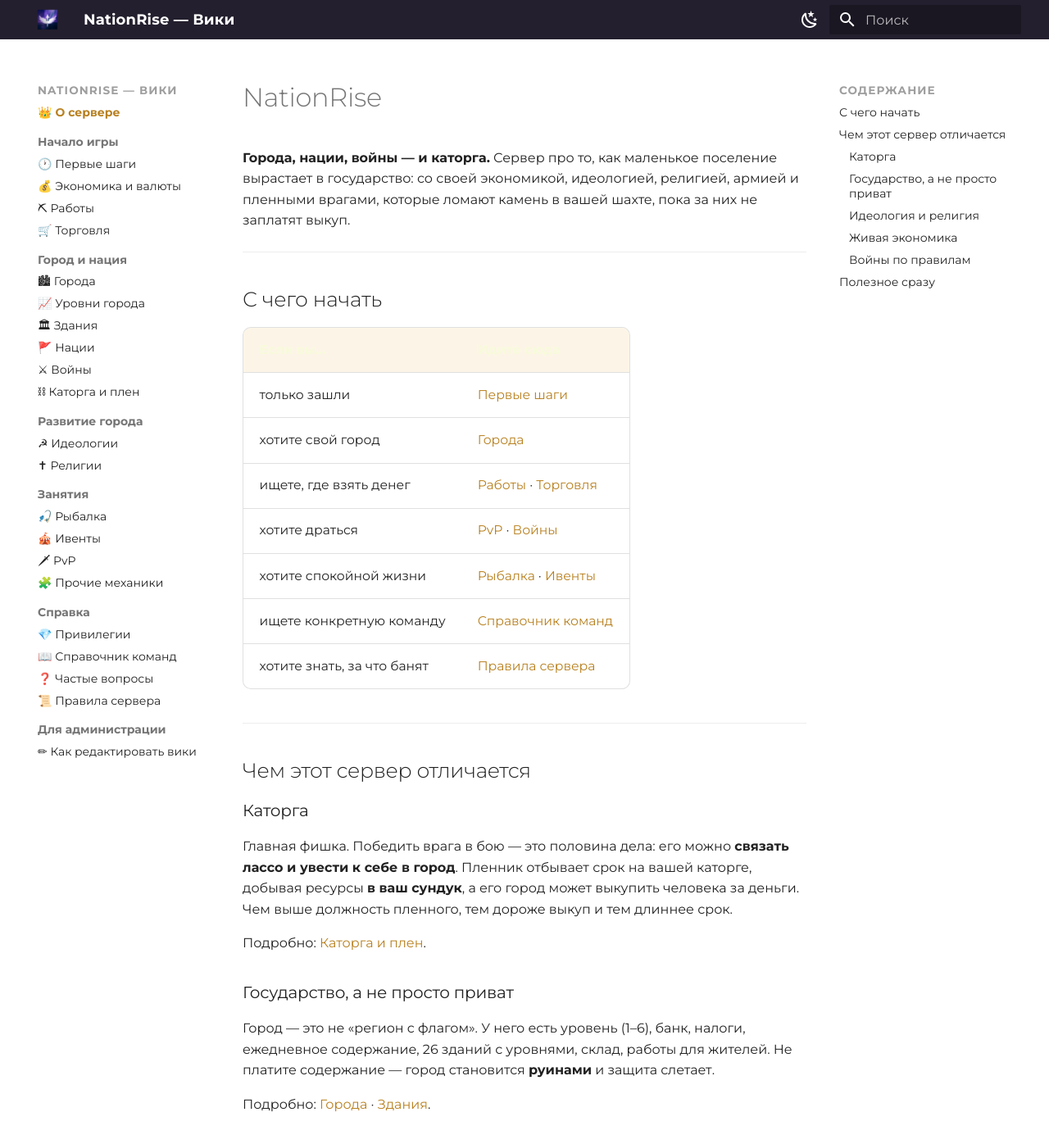
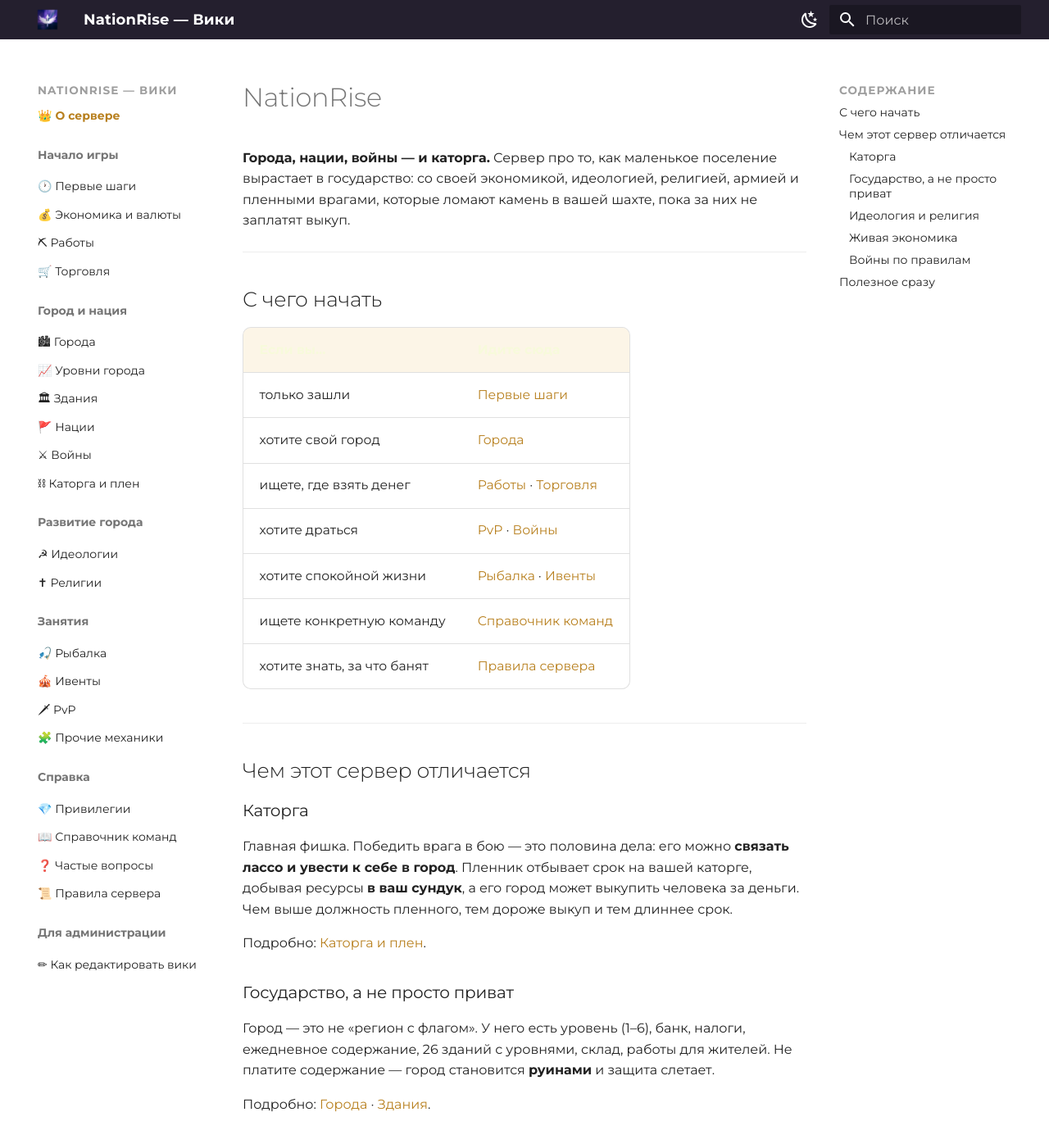
Before and after one commit to zixSSSed/NationRise-Wiki, an MkDocs documentation site: the page built from docs/index.md, in a window 1280 px wide and 1400 px high. Shown: the top 1396 px of the window at 82% size. Built offline with MkDocs 1.6.1 and Material for MkDocs 9.7.7, drawn with Linux system fonts in a browser that asks for light colours.

Commit message:
wiki: воздух между пунктами меню слева — строки стояли вплотную

```diff
--- a/docs/assets/nationrise.css
+++ b/docs/assets/nationrise.css
@@ -76,6 +76,22 @@
   font-weight: 700;
 }
 
+/* Пункты меню слева дышат: строки стояли вплотную и читались как сплошной список */
+.md-nav--primary .md-nav__item {
+  margin-top: .35rem;
+}
+.md-nav--primary .md-nav__link {
+  padding: .12rem 0;
+  line-height: 1.5;
+}
+/* между блоками разделов («Начало игры», «Город и нация») отступ побольше */
+.md-nav--primary .md-nav__item--section {
+  margin-top: 1.1rem;
+}
+.md-nav--primary .md-nav__item--section > .md-nav__link {
+  margin-bottom: .2rem;
+}
+
 /* Плашки-подсказки поспокойнее */
 .md-typeset .admonition,
 .md-typeset details {
```
